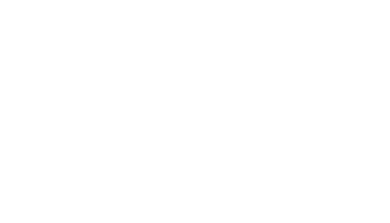
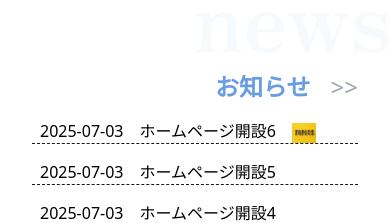
Before and after one commit to teppei1994667/OtaniKogyo_HP, a Next.js app: page / in a window 390 px wide. Shown: the part 1741-1964 px from the top of the page. Before the commit the page ends 1777 px from the top, so only its background shows below. Built offline with nearby package versions, Linux system fonts and the light colour scheme.

Commit message:
TOP:お知らせ

```diff
--- /dev/null
+++ b/src/app/NewsList.ts
@@ -0,0 +1,38 @@
+export type NewsType = {
+  id: number; // ID
+  title: string; // タイトル
+  date: string; // 日付
+};
+
+export const AllNewsList: NewsType[] = [
+  {
+    id: 1,
+    title: "ホームページ開設1", // タイトル
+    date: "2025-07-01", // 日付
+  },
+  {
+    id: 2,
+    title: "ホームページ開設2", // タイトル
+    date: "2025-07-02", // 日付
+  },
+  {
+    id: 3,
+    title: "ホームページ開設3", // タイトル
+    date: "2025-07-03", // 日付
+  },
+  {
+    id: 4,
+    title: "ホームページ開設4", // タイトル
+    date: "2025-07-03", // 日付
+  },
+  {
+    id: 5,
+    title: "ホームページ開設5", // タイトル
+    date: "2025-07-03", // 日付
+  },
+  {
+    id: 6,
+    title: "ホームページ開設6", // タイトル
+    date: "2025-07-03", // 日付
+  },
+];
--- /dev/null
+++ b/src/app/component/News.tsx
@@ -0,0 +1,66 @@
+import { Grid } from "@mui/material";
+import Image from "next/image";
+import Link from "next/link";
+import { AllNewsList, NewsType } from "../NewsList";
+
+export const News = () => {
+  const newsList = AllNewsList.sort(
+    (prevNews, news) => news.id - prevNews.id
+  ).slice(0, 3);
+
+  return (
+    <>
+      <Grid container className="mt-4 justify-end">
+        <Grid className="w-1/2">
+          <Image
+            src="/news.png"
+            alt="事業内容"
+            width={1512}
+            height={245}
+            layout="responsive"
+          />
+        </Grid>
+      </Grid>
+      <Grid container className="mt-4 justify-end">
+        <Grid className="mr-5">
+          <h1 className="text-2xl md:text-5xl font-bold pl-10 primary-color">
+            お知らせ
+          </h1>
+        </Grid>
+        <Grid className="mr-8">
+          <Link
+            href=""
+            className="text-2xl md:text-5xl font-thin text-gray-400 hover:text-gray-50 transition-colors duration-300"
+          >
+            {`>>`}
+          </Link>
+        </Grid>
+      </Grid>
+      {newsList.map((news: NewsType, index: number) => (
+        <Grid
+          key={news.id}
+          container
+          className="mt-4 mr-8 lg:mr-16 xl:mr-24 ml-8 lg:ml-16 xl:ml-24 border-b border-dashed border-gray-900"
+        >
+          <Grid className="ml-2 text-base xl:text-lg">
+            <p>{news.date}</p>
+          </Grid>
+          <Grid className="ml-4 text-base xl:text-lg">
+            <p>{news.title}</p>
+          </Grid>
+          {index === 0 ? (
+            <Grid className="w-6 mt-1 ml-4">
+              <Image
+                src="/topics.jpg"
+                alt="トピックス"
+                width={2241}
+                height={1862}
+                layout="responsive"
+              />
+            </Grid>
+          ) : null}
+        </Grid>
+      ))}
+    </>
+  );
+};
--- a/src/app/component/OurService.tsx
+++ b/src/app/component/OurService.tsx
@@ -18,7 +18,7 @@ export const OurService = () => {
             事業内容
           </h1>
         </Grid>
-        <Grid className="mr-5">
+        <Grid className="mr-8">
           <Link
             href=""
             className="text-2xl md:text-5xl font-thin text-gray-400 hover:text-gray-50 transition-colors duration-300"
--- a/src/app/component/OurWorks.tsx
+++ b/src/app/component/OurWorks.tsx
@@ -30,7 +30,7 @@ export const OurWorks = () => {
       <div className="absolute w-5/6 h-28 sm:h-36 md:h-48 lg:h-52 xl:h-60 mt-2 primary-bg-color opacity-20"></div>
       <Grid
         container
-        className="relative justify-between top-10 lg:top-20 lg:ml-12 h-36"
+        className="relative justify-between top-10 lg:top-20 lg:ml-12 h-36 sm:h-48 md:h-60 lg:h-72 xl:h-96"
       >
         <Grid className="w-1/4 lg:w-1/5 ml-12 lg:ml-48">
           <Image
--- a/src/app/page.tsx
+++ b/src/app/page.tsx
@@ -1,5 +1,6 @@
 import { AboutUs } from "./component/AboutUs";
 import { MainImage } from "./component/MainImage";
+import { News } from "./component/News";
 import { OurService } from "./component/OurService";
 import { OurWorks } from "./component/OurWorks";
 
@@ -10,6 +11,7 @@ export default function Home() {
       <AboutUs />
       <OurService />
       <OurWorks />
+      <News />
     </>
   );
 }
```
Also changed, not shown: public/topics.jpg (added).
